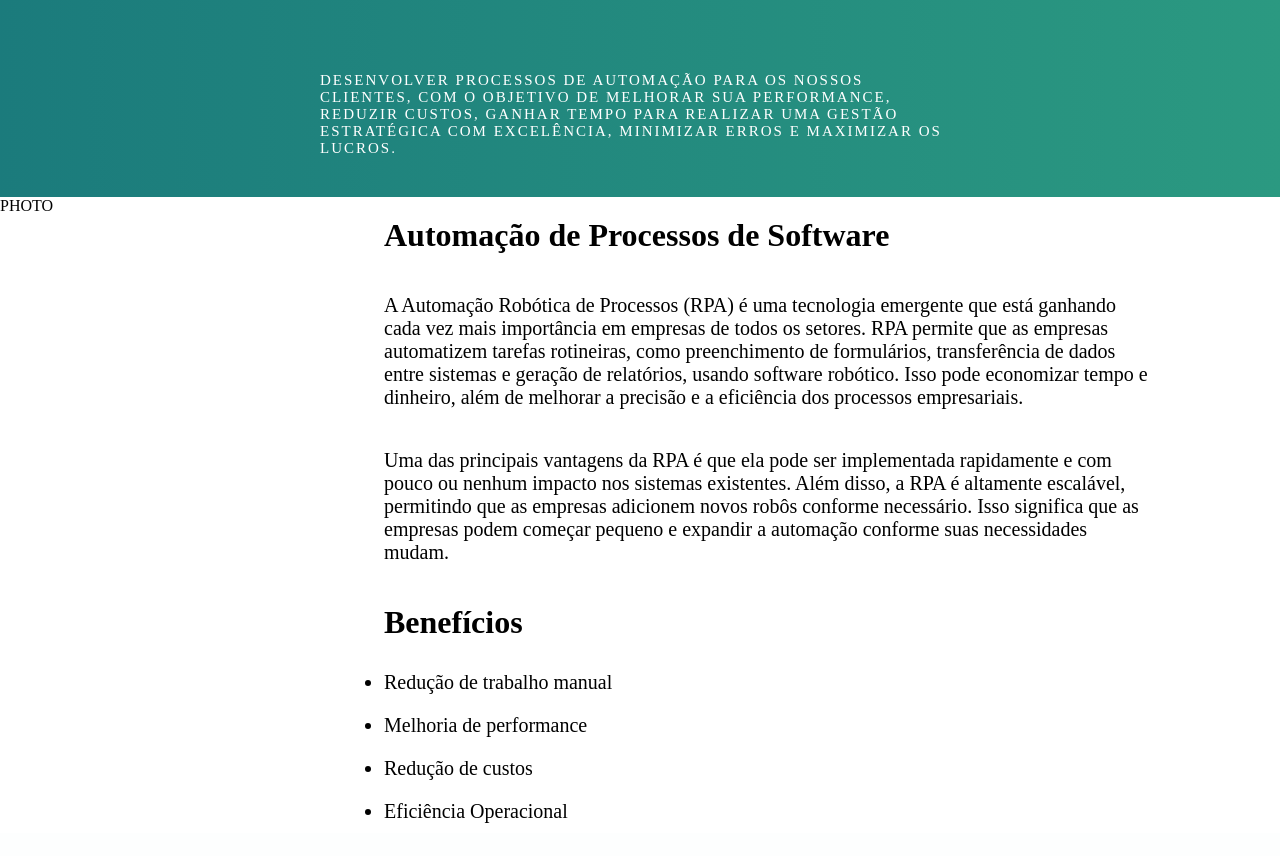
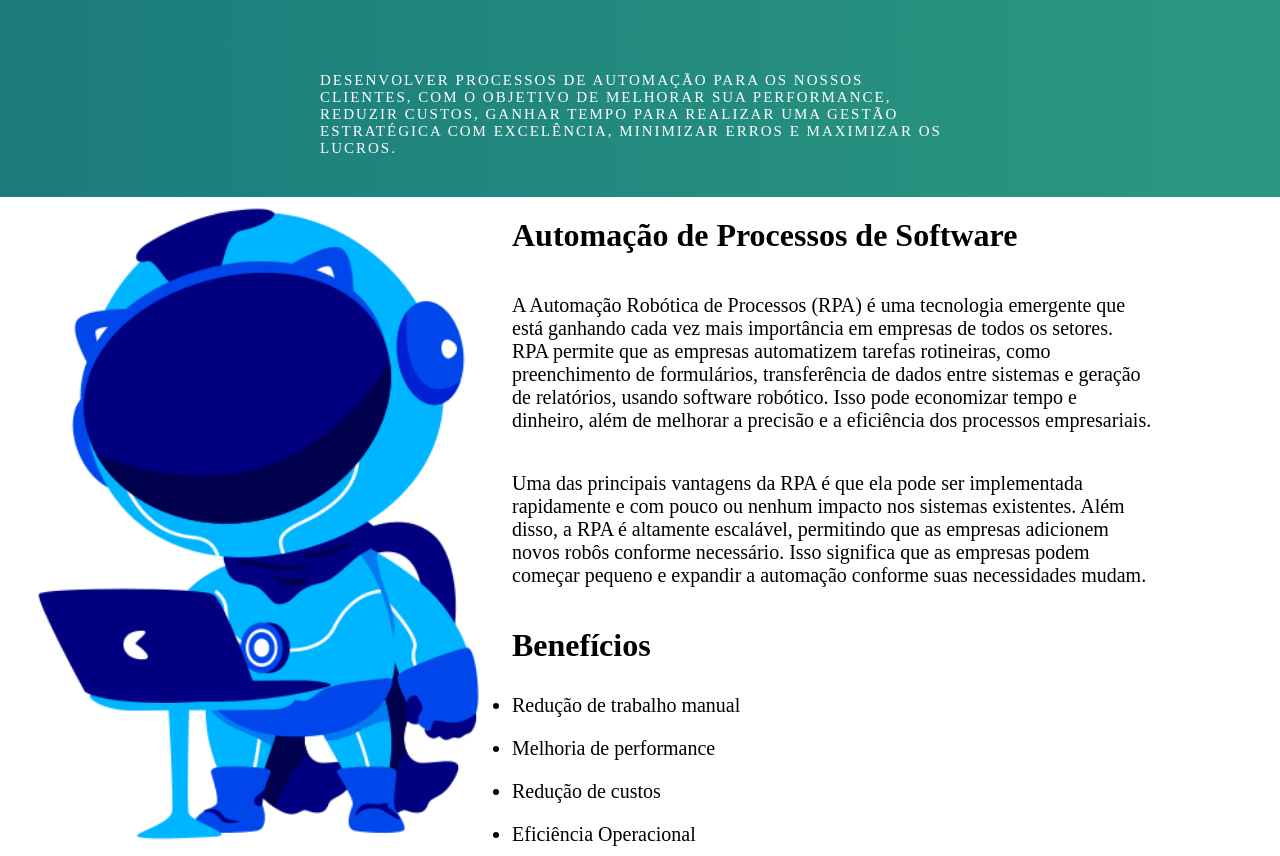
Before and after one commit to KevinGGAlmeida/WebSolution, a Flask app: page / in a window 1280 px wide. Shown: the part 467-1323 px from the top of the page. Before the commit the page ends 1290 px from the top, so only its background shows below. Run offline with Flask 3, Linux system fonts and the light colour scheme.

Commit message:
Second commit

```diff
--- a/static/home.css
+++ b/static/home.css
@@ -7,6 +7,11 @@
     padding: 0;
     box-sizing: border-box;
 }
+
+
+html {
+    scroll-behavior: smooth;
+  }
 
 
 /*Classe Main*/
@@ -39,6 +44,7 @@
     color: black;
     background: white;
     opacity: 0.9;
+    transition: all .5s ease-in-out;
 
 }
 
@@ -80,13 +86,13 @@
 
 .main .CenterInformation {
     width: 100vw;
-    height: 100%;
     display: flex;
     flex-direction: column;
     align-items: center;
     background:var(--BgColor) ;
     color: white;
     justify-content: center;
+    flex: -1;
 
 }
 
@@ -197,16 +203,22 @@
 
 
 .main .RpaSection .LeftSide{
-    width: 30%;
-
+    width: 40%;
+    background: url("/static/computador-portatil.png");
+    background-position: center top;
+    background-size: cover;
 }
 
+
+
+
 .main .RpaSection .RightSide{
-    width: 70%;
+    width: 60%;
     display: flex;
     flex-direction: column;
     align-items: left;
     justify-content: left;
+
 
 }
 
@@ -218,7 +230,7 @@
 .main .RpaSection .RightSide p{
     padding: 20px 0 20px 0;
     font-size: 20px;
-    width: 60vw;
+    width: 50vw;
 
 }
 
--- a/templates/index.html
+++ b/templates/index.html
@@ -16,7 +16,7 @@
             <ul>
                 <li><a href="#">Inicio</a></li>
                 <li><a href="#">Quem Somos</a></li>
-                <li><a href="#">Nossos Serviços</a></li>
+                <li><a href="#Servicos">Nossos Serviços</a></li>
                 <li><a href="#">Fale Conosco</a></li>
             </ul>
         </div>
@@ -45,10 +45,9 @@
         </div>
 
 
-        <div class="RpaSection">
+        <div class="RpaSection" id="Servicos">
 
             <div class="LeftSide">
-                PHOTO
             </div>
 
             <div class="RightSide">
```
Also changed, not shown: static/computador-portatil.png (added).
